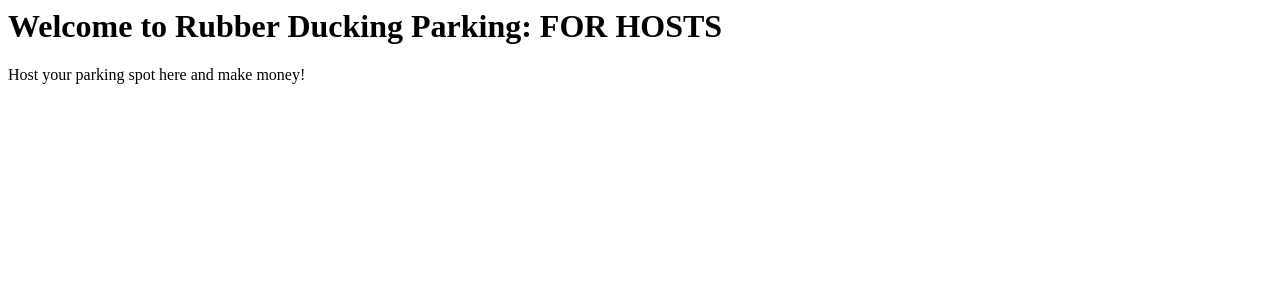
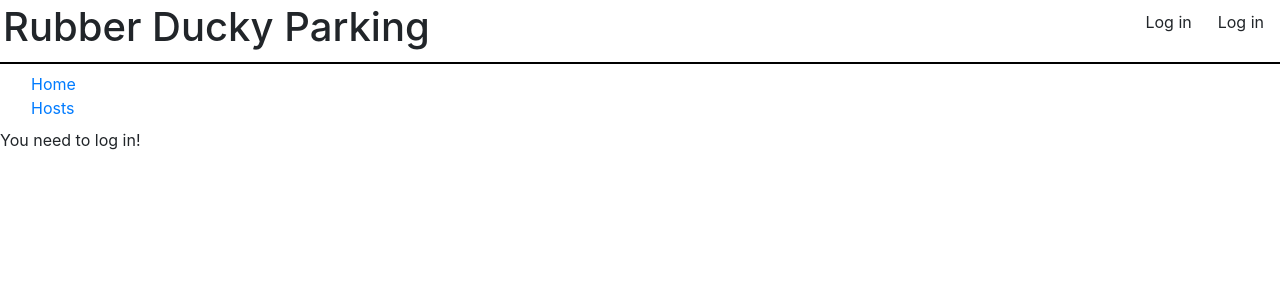
Before and after one commit to Bryson14/RubberDuckyParking, a Django app: page /host/ in a window 1280 px wide. Shown: the top 300 px of the page. Run offline with Django 3.2, Linux system fonts and the light colour scheme; some libraries are stand-ins or nearby versions.

Commit message:
main nav bar on base html and added a color pallete to css and also a favicon

```diff
--- a/src/RubberDuckyParking/parking/templates/parking/host_index.html
+++ b/src/RubberDuckyParking/parking/templates/parking/host_index.html
@@ -1,2 +1,13 @@
-<h1>Welcome to Rubber Ducking Parking:  FOR HOSTS</h1>
-<p>Host your parking spot here and make money!</p>
+{% extends 'base.html' %}
+
+
+{% block head %}
+{% endblock %}
+
+{% block content %}
+    {% if user.is_authenticated %}
+    <p>You're logged in</p>
+    {% else %}
+    <p>You need to log in!</p>
+    {% endif %}
+{% endblock %}
--- a/src/RubberDuckyParking/parking/templates/parking/index.html
+++ b/src/RubberDuckyParking/parking/templates/parking/index.html
@@ -1,8 +1,7 @@
 {% extends 'base.html' %}
 
+
 {% block content %}
-<h1>Welcome to Rubber Ducking Parking</h1>
-<p>Get the best parking spot in town!</p>
 
 <p><a href="host/">Click here to go to the host front page</a></p>
 <p><a href="user/">Click here to see USER details</a></p>
--- a/src/RubberDuckyParking/static/css/styles.css
+++ b/src/RubberDuckyParking/static/css/styles.css
@@ -1,4 +1,7 @@
 /* insert the site's main styles here */
+/* Main Colors chosen from coolors.co https://coolors.co/ffb41f-ff9505-003153-004996-4180b4
+These colors are subject to change but are nice because they have some yellow, orange,
+and black to match the ducky theme */
 
 .header {
     display: flex;
--- a/src/RubberDuckyParking/templates/base.html
+++ b/src/RubberDuckyParking/templates/base.html
@@ -3,14 +3,16 @@
 <html lang="en">
 
 <head>
-  <title>Rubber Ducky</title>
+  <title>Rubber Ducky Parking</title>
   <link rel="stylesheet" href="{% static 'css/styles.css' %}" type="text/css"/>
+  <link rel="shortcut icon" type="image/ico" href="{% static 'favicon.ico' %}"/>
   <link rel="stylesheet" href="https://stackpath.bootstrapcdn.com/bootstrap/4.3.1/css/bootstrap.min.css" integrity="sha384-ggOyR0iXCbMQv3Xipma34MD+dH/1fQ784/j6cY/iJTQUOhcWr7x9JvoRxT2MZw1T" crossorigin="anonymous">
   {% block head %}
   {% endblock %}
 </head>
 
 <body>
+
     <div class='main-container'>
         <div class='header d-flex justify-content-between'>
             <div class='header-text'>
@@ -22,12 +24,25 @@
                     <a class='btn' href="{% url 'logout' %}"> Log out </a>
                 {% else %}
                     <a class='btn' href="{% url 'login' %}"> Log in</a>
+                    <a class='btn' href="{% url 'login' %}"> Log in</a>
                 {% endif %}
             </div>
         </div>
+
+        <nav class="navbar navbar-default">
+      <div class="container-fluid">
+        <ul class="nav navbar-nav">
+          <li><a href="/">Home</a></li>
+          <li><a href="/host/">Hosts</a></li>
+        </ul>
+      </div>
+    </nav>
         {% block content %}
         {% endblock %}
     </div>
+
+
+
 </body>
 
 </html>
```
Also changed, not shown: src/RubberDuckyParking/static/favicon.ico (added).
